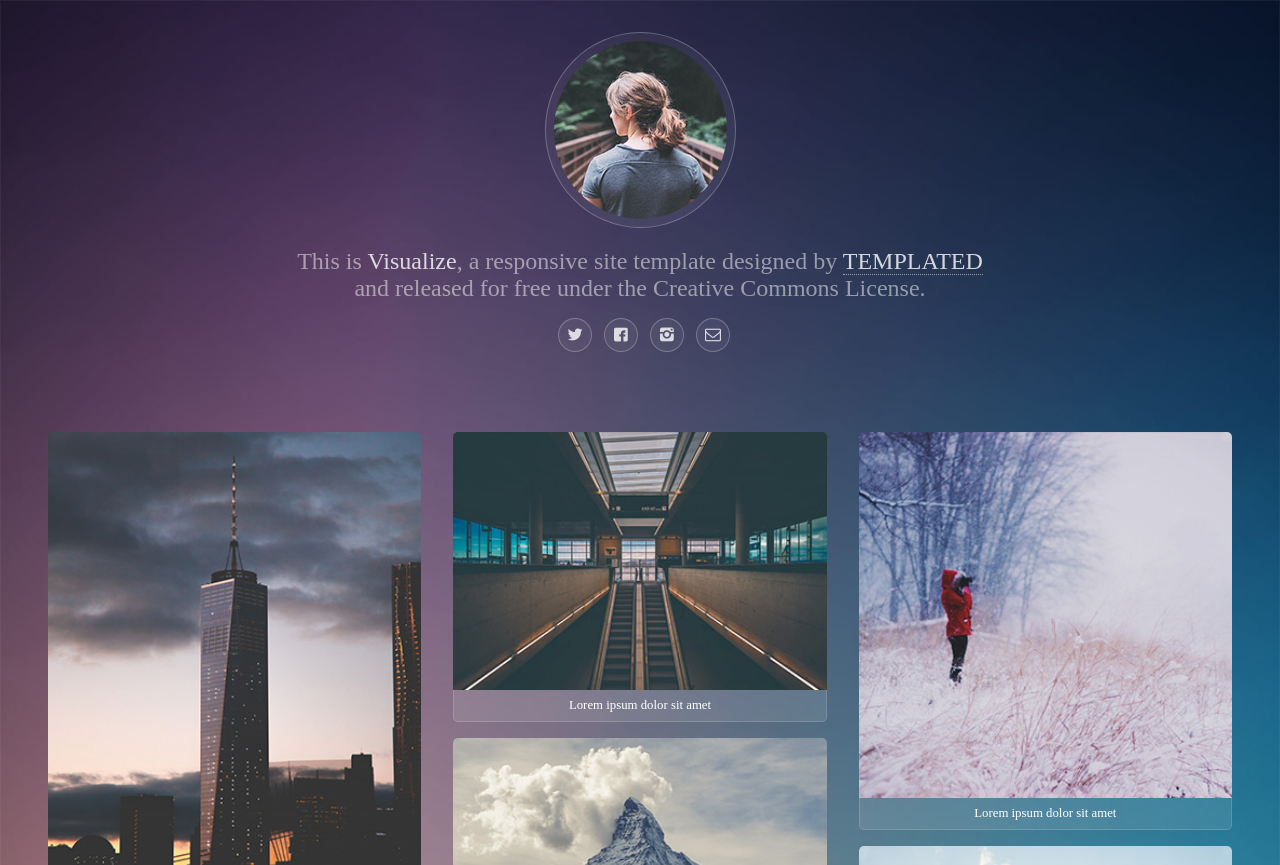
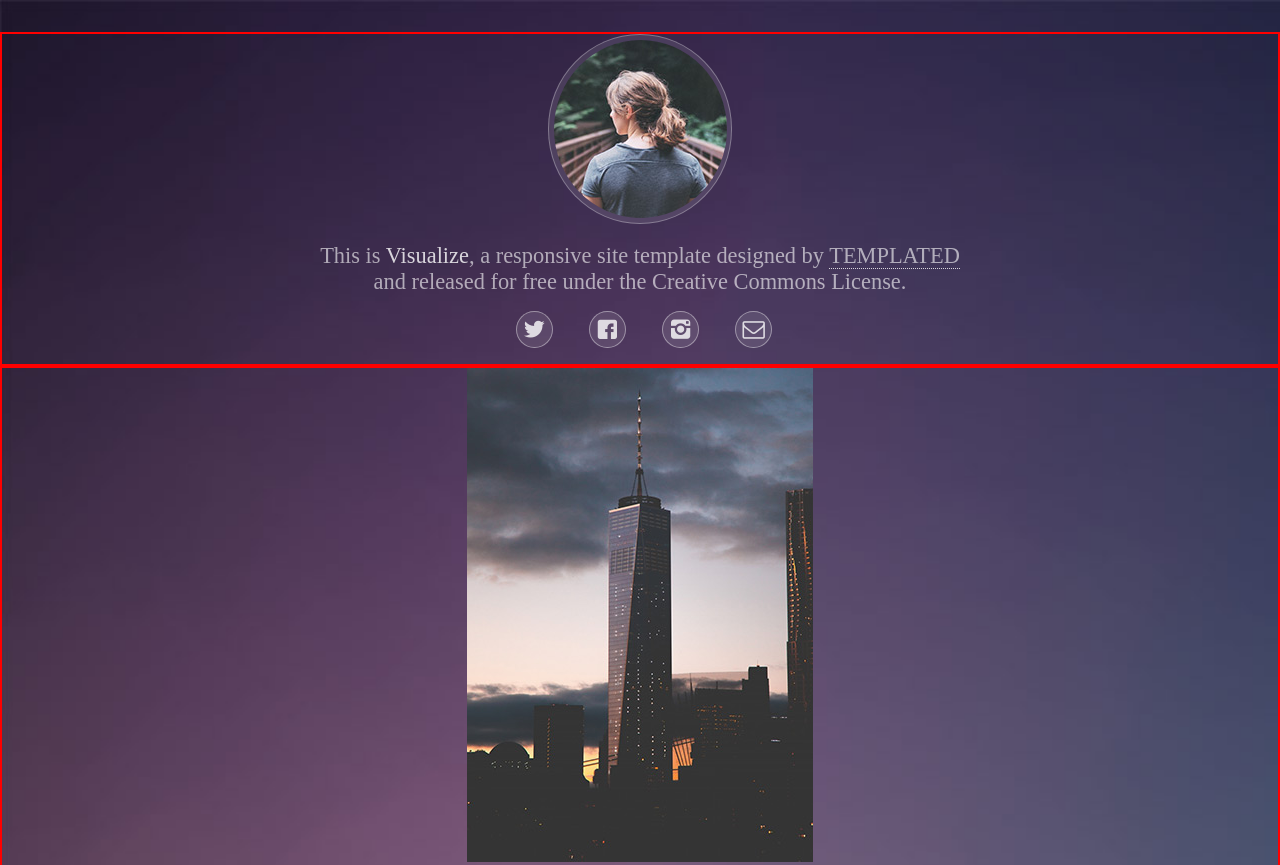
Before and after one commit to DublinCity/photo_oriented_website, a plain HTML site: page photo_oriented_website.html in a window 1280 px wide. Shown: the top 865 px of the page. Drawn offline with Linux system fonts and the light colour scheme.

Commit message:
header 스타일 다시만들기

```diff
--- a/main.css
+++ b/main.css
@@ -1,134 +1,75 @@
-body {
-  padding: 0px;
-  margin: 0px;
-  background-image: url(./images/bg.jpg);
+html body {
+  padding: 0;
+  margin: 0;
+  background: url(./images/bg.jpg) no-repeat;
   background-size: cover;
-  background-repeat: no-repeat;
+}
+
+#wrapper > * {
+  border: 2px solid red;
+  text-align: center;
 }
 
 #header {
-  text-align: center;
-  padding: 2rem;
+  margin-top: 2rem;
 }
 
 #header .avatar {
+  border: 1px solid rgba(255, 255, 255, 0.3);
+  display: inline-block;
+  padding: 0.3rem;
   border-radius: 100%;
-  display: inline-block;
-  padding: 0.5rem;
-  border: 1px solid rgba(255, 255, 255, 0.25);
-  background-color: rgba(255, 255, 255, 0.05);
+  background: rgba(255, 255, 255, 0.1);
 }
 
 #header .avatar img {
+  /* vertical-align: top; */
+  display: block;
   border-radius: 100%;
-  display: block;
 }
 
 #header h1 {
-  font-size: 1.5rem;
-  color: rgba(255, 255, 255, 0.5);
   font-weight: 200;
+  color: rgba(255, 255, 255, 0.6);
+  font-size: 1.4rem;
 }
-
 #header h1 strong {
-  font-size: 1.5rem;
   font-weight: 200;
   color: rgba(255, 255, 255, 0.8);
 }
 
 #header h1 a {
-  font-size: 1.5rem;
-  color: rgba(255, 255, 255, 0.8);
-  text-decoration: none;
-  border-bottom: 1px dotted rgba(255, 255, 255, 0.5);
-}
-
-#header ul {
-  padding: 0;
-}
-
-#header ul.icons li {
-  display: inline-flex;
-  justify-content: center;
-  align-items: center;
-  border-radius: 100%;
-  border: 1px solid rgba(255, 255, 255, 0.25);
-  background-color: rgba(255, 255, 255, 0.05);
-  width: 2rem;
-  height: 2rem;
-  margin-left: 0.5rem;
-}
-
-#header ul.icons li:hover {
-  background-color: rgba(255, 255, 255, 0.15);
-}
-
-#header ul.icons li a {
-  display: block;
-  color: rgba(255, 255, 255, 0.8);
+  color: inherit;
+  border-bottom: 1px dotted rgba(255, 255, 255, 0.8);
+  text-align: middle;
   text-decoration: none;
 }
 
-#header ul.icons li .label {
+#header .icons {
+  list-style: none;
+}
+
+#header .icons li {
+  display: inline-block;
+  border: 1px solid rgba(255, 255, 255, 0.4);
+  margin-right: 2rem;
+  padding: 0.4rem;
+  border-radius: 100%;
+  background: rgba(255, 255, 255, 0.1);
+}
+
+#header .icons li a {
+  display: inline-block;
+  text-decoration: none;
+  border-radius: 100%;
+}
+
+#header .icons li a::before {
+  font-size: 1.4rem;
+  margin: 0;
+  color: rgba(255, 255, 255, 0.8);
+}
+
+#header .icons .label {
   display: none;
 }
-
-.main .thumbnails {
-  display: flex;
-  padding: 2rem;
-}
-
-.main .thumbnails > div {
-  flex: 1;
-  text-align: center;
-  margin-left: 1rem;
-  margin-right: 1rem;
-}
-
-.main .thumbnails h3 {
-  border-left: 1px solid rgba(255, 255, 255, 0.15);
-  border-right: 1px solid rgba(255, 255, 255, 0.15);
-  border-bottom: 1px solid rgba(255, 255, 255, 0.15);
-  border-bottom-left-radius: 5px;
-  border-bottom-right-radius: 5px;
-  padding: 0.5rem;
-  background-color: rgba(255, 255, 255, 0.1);
-  margin: 0;
-  font-weight: 200;
-  color: white;
-  font-size: 0.8rem;
-}
-.main .thumbnails a {
-  margin-bottom: 1rem;
-  display: block;
-  text-decoration: none;
-}
-
-.main .thumbnails img {
-  width: 100%;
-  display: block;
-  border-top-left-radius: 5px;
-  border-top-right-radius: 5px;
-}
-
-.footer:before {
-  content: "";
-  display: block;
-  width: 30%;
-  margin: 2rem auto;
-  margin-bottom: 5rem;
-  border-top: 1px solid rgba(255, 255, 255, 0.4);
-}
-.footer {
-  color: rgba(255, 255, 255, 0.5);
-  text-align: center;
-  font-weight: 200;
-  padding-bottom: 3rem;
-  font-size: 0.8rem;
-}
-
-.footer a {
-  text-decoration: none;
-  color: rgba(255, 255, 255, 0.5);
-  border-bottom: 1px dotted rgba(255, 255, 255, 0.2);
-}
--- a/photo_oriented_website.html
+++ b/photo_oriented_website.html
@@ -20,7 +20,7 @@
         <span class="avatar"><img src="./images/avatar.jpg" alt=""/></span>
         <h1>
           This is <strong>Visualize</strong>, a responsive site template
-          designed by <a href="http://templated.co">TEMPLATED</a><br />
+          designed by <a href="#">TEMPLATED</a><br />
           and released for free under the Creative Commons License.
         </h1>
         <ul class="icons">
```
